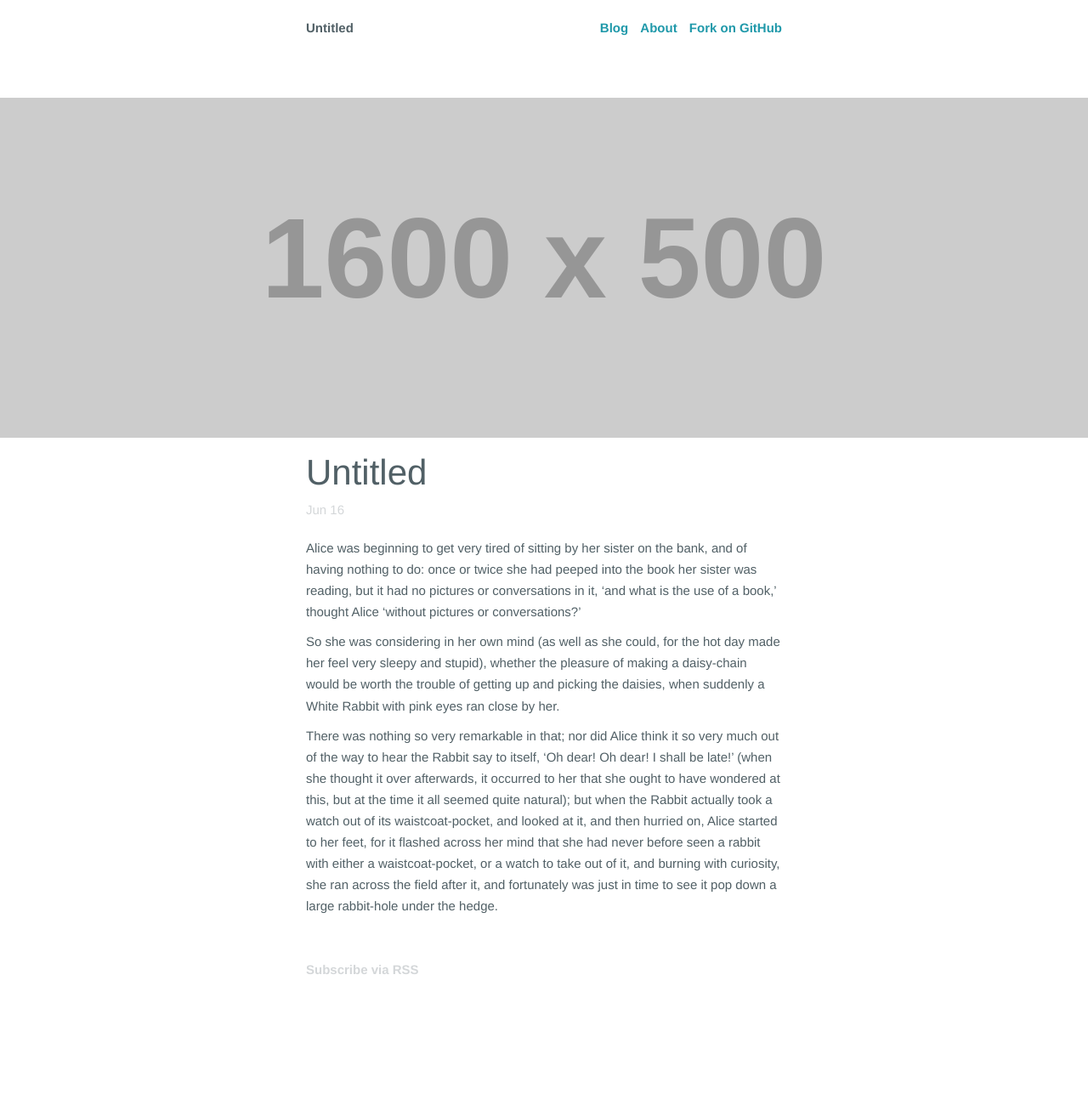
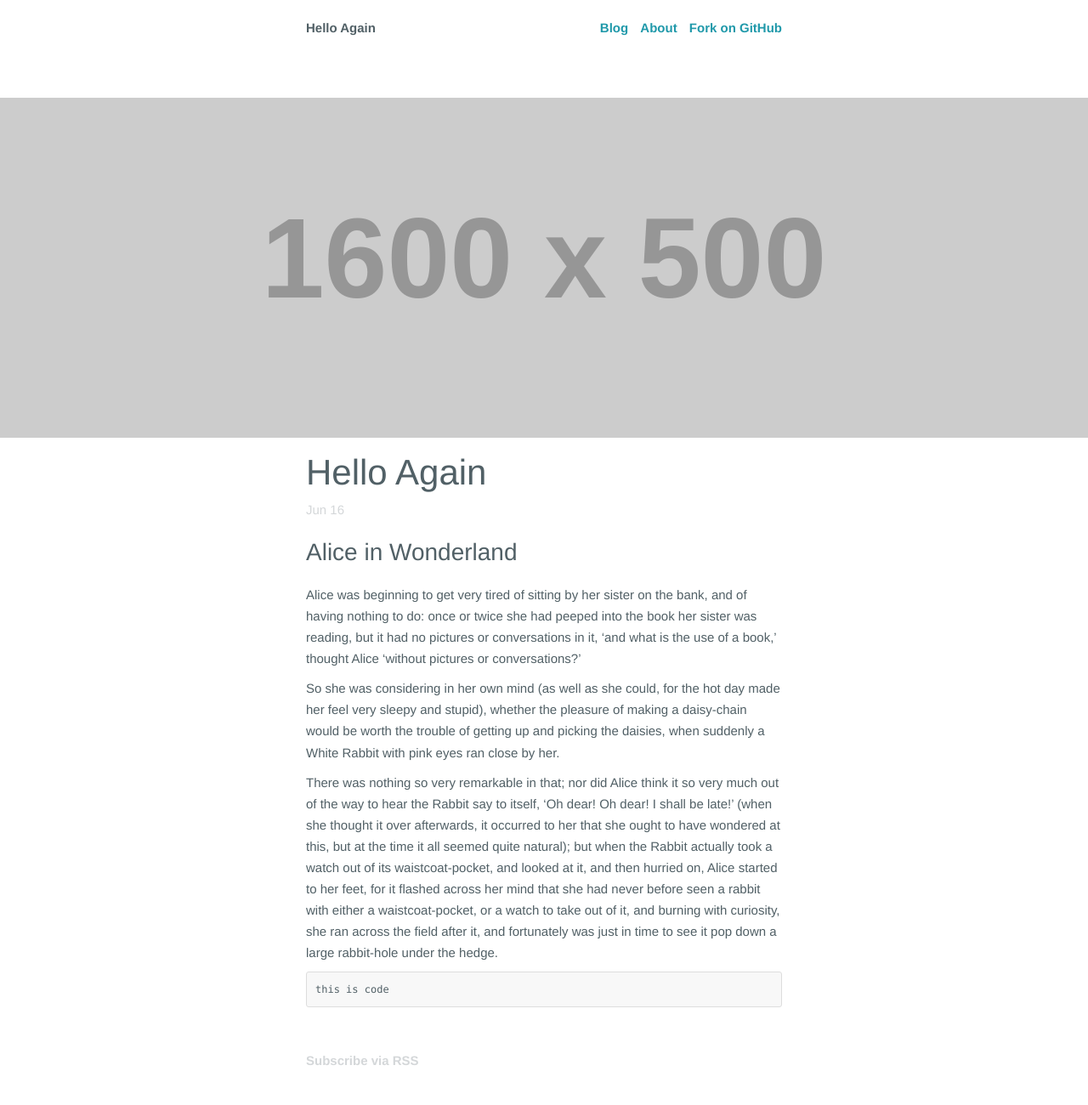
Before and after one commit to djedwardsjr/djedwardsjr.github.io, a Jekyll site: the page built from _posts/2013-06-16-hello-again.md, in a window 1280 px wide. Shown: the whole page at 85% size. Built offline with Jekyll 4.4.1, drawn with Linux system fonts in a browser that asks for light colours; before the commit the page ends 1193 px from its top, so only the background shows below that.

Commit message:
Test formatting in .md

````diff
--- a/_posts/2013-06-16-hello-again.md
+++ b/_posts/2013-06-16-hello-again.md
@@ -3,8 +3,13 @@ layout: blog
 category: blog
 published: true
 splash: 'http://placehold.it/1600x500'
-title: Untitled
+title: Hello Again
+tags: ''
 ---
+
+
+## Alice in Wonderland
+
 
 
 Alice was beginning to get very tired of sitting by her sister on the bank, and of having nothing to do: once or twice she had peeped into the book her sister was reading, but it had no pictures or conversations in it, ‘and what is the use of a book,’ thought Alice ‘without pictures or conversations?’
@@ -12,3 +17,7 @@ Alice was beginning to get very tired of sitting by her sister on the bank, and
 So she was considering in her own mind (as well as she could, for the hot day made her feel very sleepy and stupid), whether the pleasure of making a daisy-chain would be worth the trouble of getting up and picking the daisies, when suddenly a White Rabbit with pink eyes ran close by her.
 
 There was nothing so very remarkable in that; nor did Alice think it so very much out of the way to hear the Rabbit say to itself, ‘Oh dear! Oh dear! I shall be late!’ (when she thought it over afterwards, it occurred to her that she ought to have wondered at this, but at the time it all seemed quite natural); but when the Rabbit actually took a watch out of its waistcoat-pocket, and looked at it, and then hurried on, Alice started to her feet, for it flashed across her mind that she had never before seen a rabbit with either a waistcoat-pocket, or a watch to take out of it, and burning with curiosity, she ran across the field after it, and fortunately was just in time to see it pop down a large rabbit-hole under the hedge.
+
+```
+this is code
+```
````
